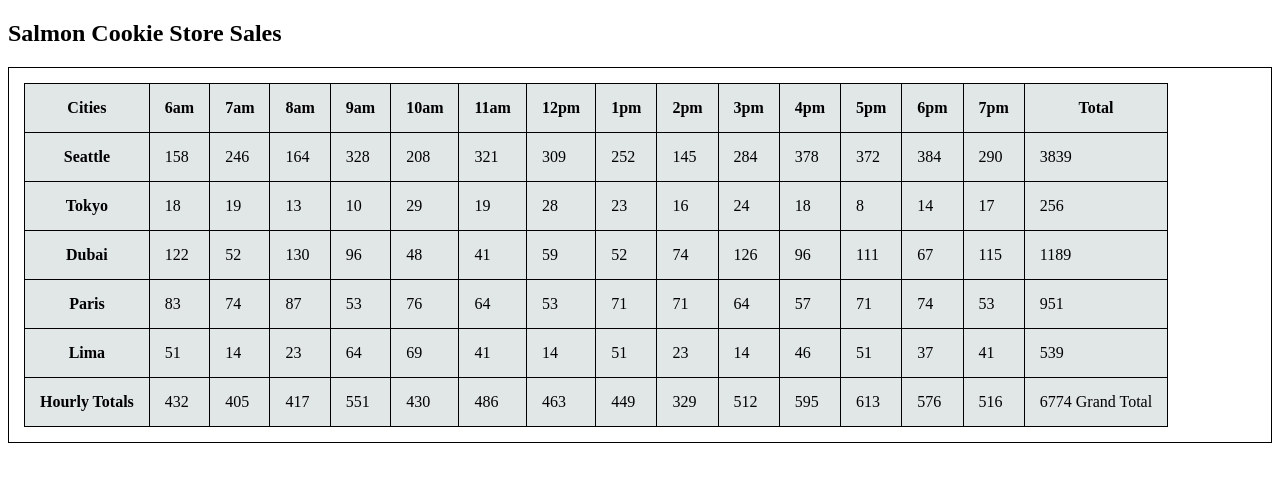
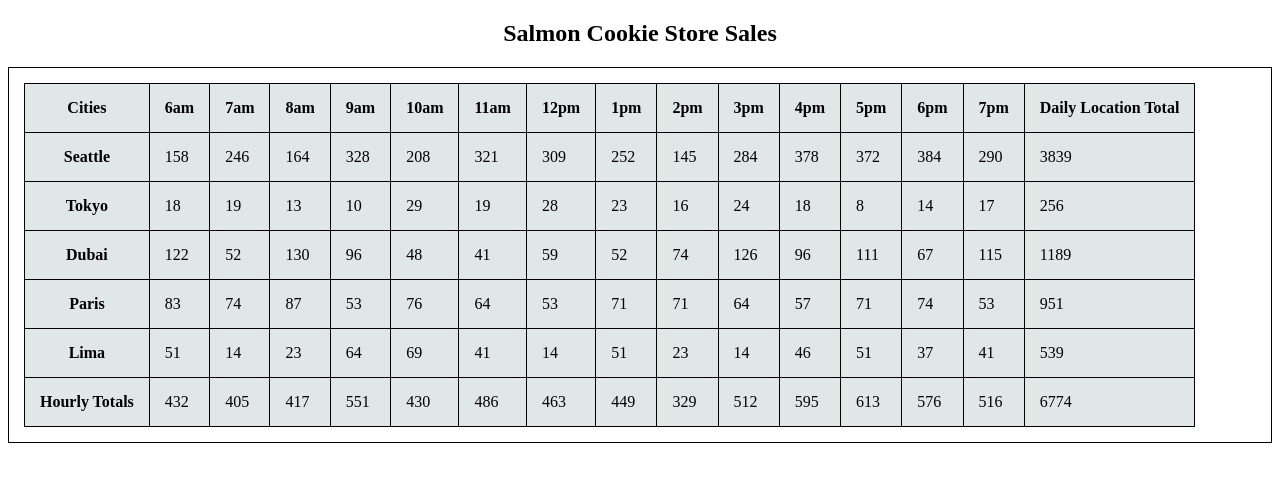
Before and after one commit to jjblues86/201d60-cookie-stand, a plain HTML site: page sales.html in a window 1280 px wide. Drawn offline with Linux system fonts and the light colour scheme.

Commit message:
complete

```diff
--- a/app.js
+++ b/app.js
@@ -3,9 +3,7 @@
 // Array of store hours
 var openHours = ['6am', '7am', '8am', '9am', '10am', '11am', '12pm', '1pm', '2pm', '3pm', '4pm', '5pm', '6pm', '7pm'];
 
-var hourlyCookies = [];
-
-var tableEl = document.getElementById('stores');
+// var hourlyCookies = [];
 
 var Stores = function(location, minCust, maxCust, avgCookies){
   this.location = location;
@@ -17,7 +15,7 @@ var Stores = function(location, minCust, maxCust, avgCookies){
   this.totalSales = 0;
   this.calculateCustPerHour();
   this.arrayObj();
-  hourlyCookies.push(this.hourlyCookies);
+  // hourlyCookies.push(this.hourlyCookies);
 }
 
 // Calculating the total cookies sold for open hours for each store
@@ -43,6 +41,12 @@ Stores.prototype.arrayObj = function(){
   }
 }
 
+// Main container
+var tableEl = document.getElementById('stores');
+
+var article = document.createElement('article');
+tableEl.appendChild(article);
+
 // Creating data for the store rows
 Stores.prototype.dataRow = function(){
   this.totalCookies();
@@ -57,14 +61,14 @@ Stores.prototype.dataRow = function(){
     tdEl = document.createElement('td');
     tdEl.textContent = this.hourlyCookies[i];
     trEl.appendChild(tdEl);
-    tableEl.appendChild(trEl);
+    article.appendChild(trEl);
   }
 
   // creating data for total cookies sold by each store
   tdEl = document.createElement('td');
   tdEl.textContent = this.totalSales;
   trEl.appendChild(tdEl);
-  tableEl.appendChild(trEl);
+  article.appendChild(trEl);
 }
 
 // creating new stores instances
@@ -75,7 +79,7 @@ store.push(new Stores('Dubai', 11, 38, 3.7));
 store.push(new Stores('Paris', 20, 38, 2.3));
 store.push(new Stores('Lima', 2, 16, 4.6));
 
-// table headeRow
+// table headerRow
 function headerRow(){
 
   var trEl = document.createElement('tr');
@@ -88,12 +92,12 @@ function headerRow(){
     thEl.textContent = openHours[i];
     trEl.appendChild(thEl);
   }
-  tableEl.appendChild(trEl);
+  article.appendChild(trEl);
 
   thEl = document.createElement('th');
-  thEl.textContent = 'Total';
+  thEl.textContent = 'Daily Location Total';
   trEl.appendChild(thEl);
-  tableEl.appendChild(trEl);
+  article.appendChild(trEl);
 }
 headerRow();
 
@@ -115,6 +119,7 @@ var hourlyTotals = function(){
   totalName.textContent = 'Hourly Totals';
   footerTr.appendChild(totalName);
 
+
   // totalHourlySales
   for(var i = 0; i < openHours.length; i++){
     var hourlyTotal = 0;
@@ -133,9 +138,9 @@ var hourlyTotals = function(){
   }
 
   var footerTotal = document.createElement('td');
-  footerTotal.textContent = grandTotal + ' Grand Total';
+  footerTotal.textContent = grandTotal;
   footerTr.appendChild(footerTotal);
-  tableEl.appendChild(footerTr);
+  article.appendChild(footerTr);
 }
 
 
--- a/style.css
+++ b/style.css
@@ -10,5 +10,12 @@ th, td{
   padding: 15px;
   border-bottom: 1px solid black;
   background-color: rgb(225, 230, 231);
+}
 
+td:hover {
+  background-color: #f5f5f5;
 }
+
+h2{
+  text-align: center;
+}
```
